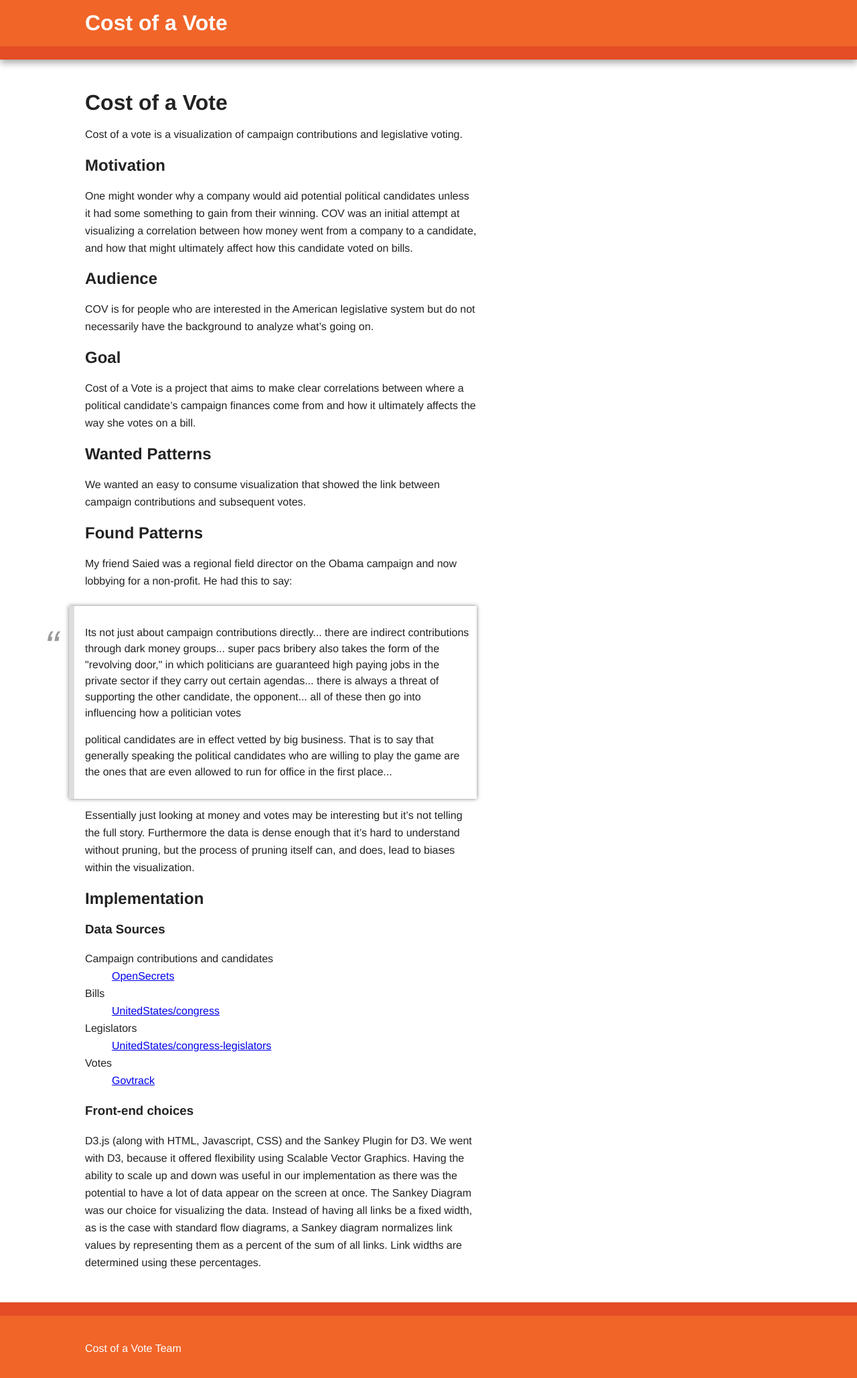
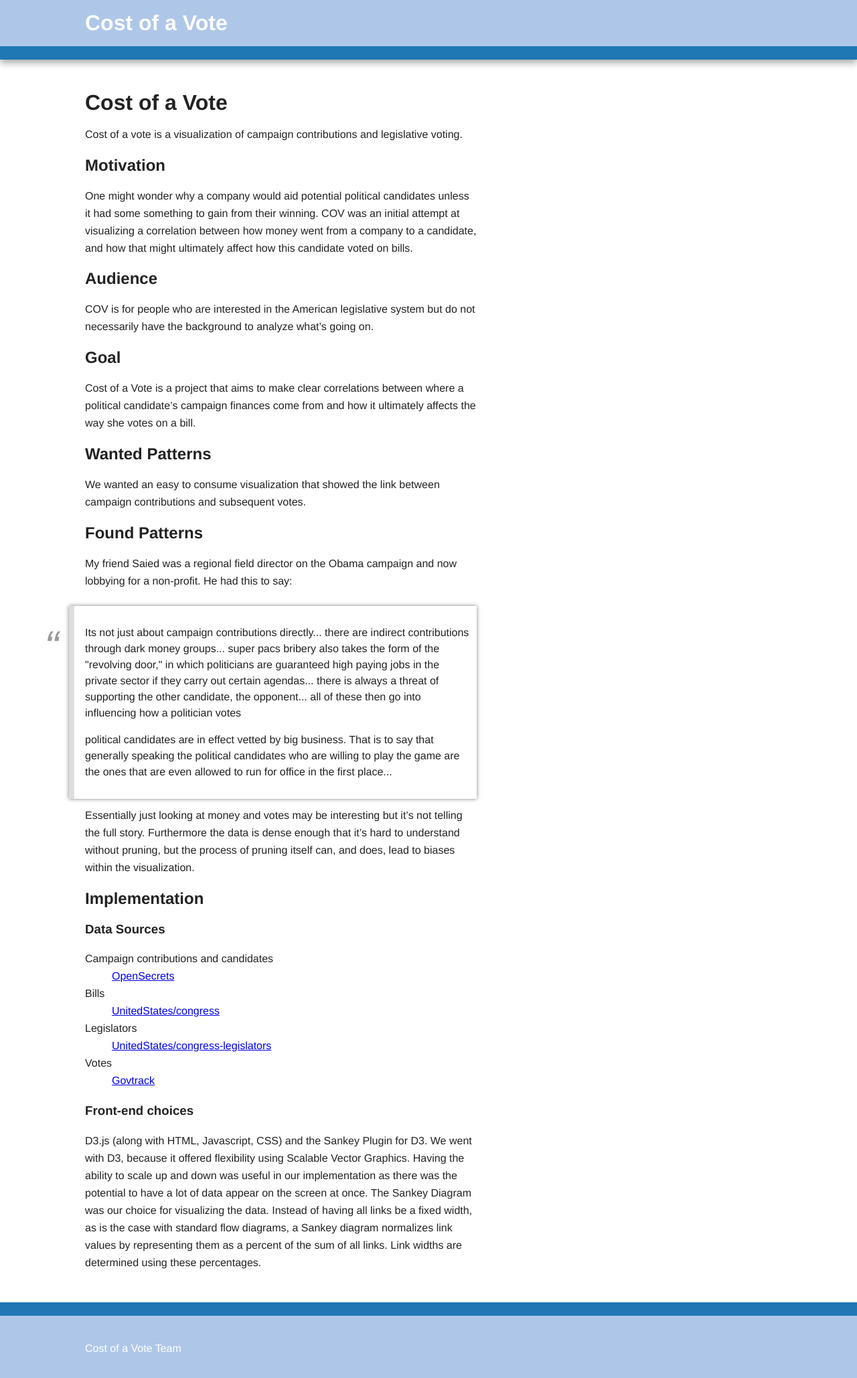
Before and after one commit to funseiki/cost_of_a_vote, a website: page social_viz_page/index.html in a window 1280 px wide. Shown: the whole page at 67% size. Drawn offline with nearby package versions, Linux system fonts and the light colour scheme.

Commit message:
Color change

```diff
--- a/social_viz_page/css/main.css
+++ b/social_viz_page/css/main.css
@@ -74,18 +74,18 @@ body {
    =================== */
 
 .header-container {
-    border-bottom: 20px solid #e44d26;
+    border-bottom: 20px solid #1f77b4;
 }
 
 .footer-container,
 .main aside {
-    border-top: 20px solid #e44d26;
+    border-top: 20px solid #1f77b4;
 }
 
 .header-container,
 .footer-container,
 .main aside {
-    background: #f16529;
+    background: #aec7e8;
 }
 
 .title {
@@ -111,7 +111,7 @@ nav a {
     font-weight: bold;
 
     color: white;
-    background: #e44d26;
+    background: #1f77b44;
 }
 
 nav a:hover,
```
